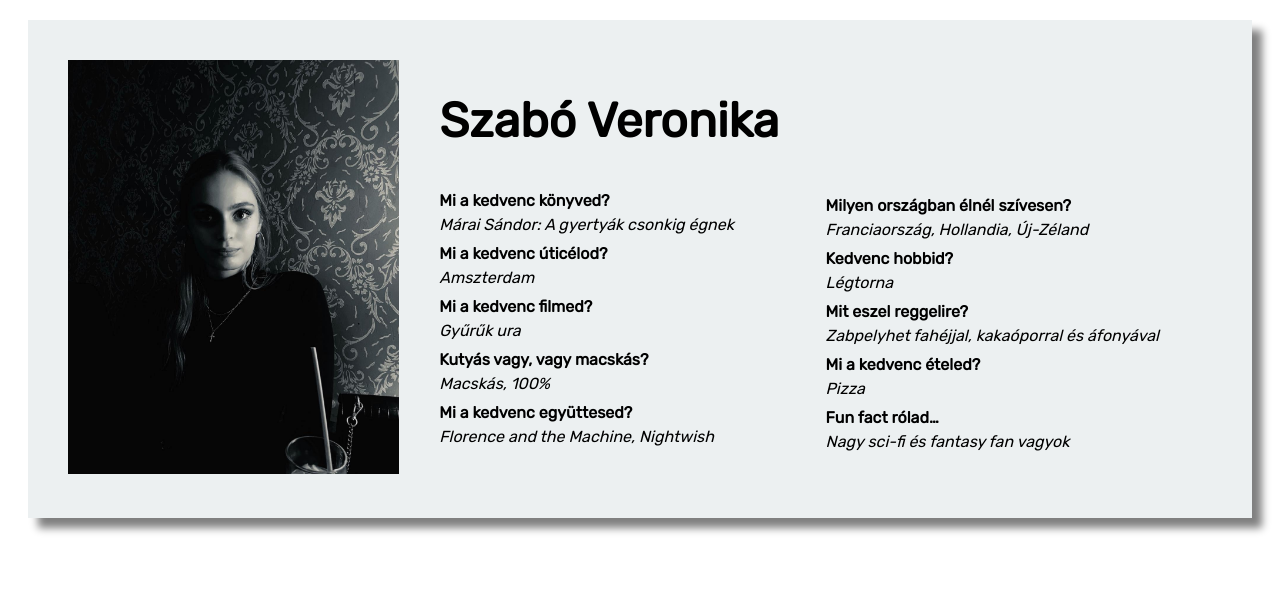
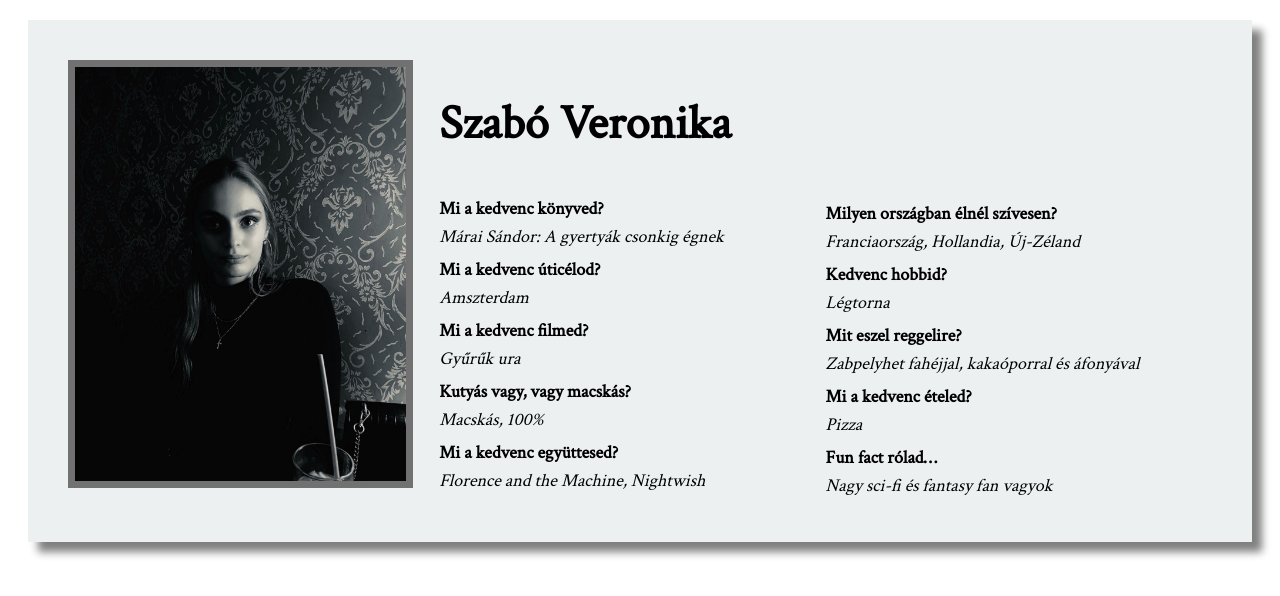
Before and after one commit to Delirium25/personal-introduction, a plain HTML site: page index.html in a window 1280 px wide. Drawn offline with Linux system fonts and the light colour scheme.

Commit message:
Updated fonts

```diff
--- a/index.html
+++ b/index.html
@@ -6,7 +6,7 @@
     <meta name="viewport" content="width=device-width, initial-scale=1.0" />
     <title>Document</title>
     <link rel="stylesheet" href="style.css" />
-    <link rel="stylesheet" href="https://fonts.googleapis.com/css?family=Rubik">
+    <link rel="stylesheet" href="https://fonts.googleapis.com/css?family=Crimson Text">
   </head>
 
   <body>
--- a/style.css
+++ b/style.css
@@ -43,11 +43,13 @@
   float: left;
   height: max-content;
   padding: 20px;
+
 }
 
 .v-image {
   max-width: 100%;
   max-height: 100%;
+  border: 7px solid #717171;
 }
 
 .v-content {
@@ -57,6 +59,7 @@
 
 .v-title {
   font-size: x-large;
+  font-family: Crimson Text;
 }
 
 .v-page {
@@ -66,7 +69,8 @@
   padding: 20px;
   margin: 20px;
   height: max-content;
-  font-family: Rubik;
+  font-family: Crimson Text;
+  font-size: large;
   background-color: #ECF0F1;
   box-shadow: 10px 10px 8px gray;
 
@@ -76,7 +80,7 @@
   display: flex;
   flex-direction: row;
   justify-content: center;
-  font-size: medium;
+  font-size: large;
 
 }
 
@@ -94,6 +98,7 @@
   font-weight: 600;
   margin-top: 10px;
   margin-bottom: 5px;
+
 }
 
 .v-answer {
```
